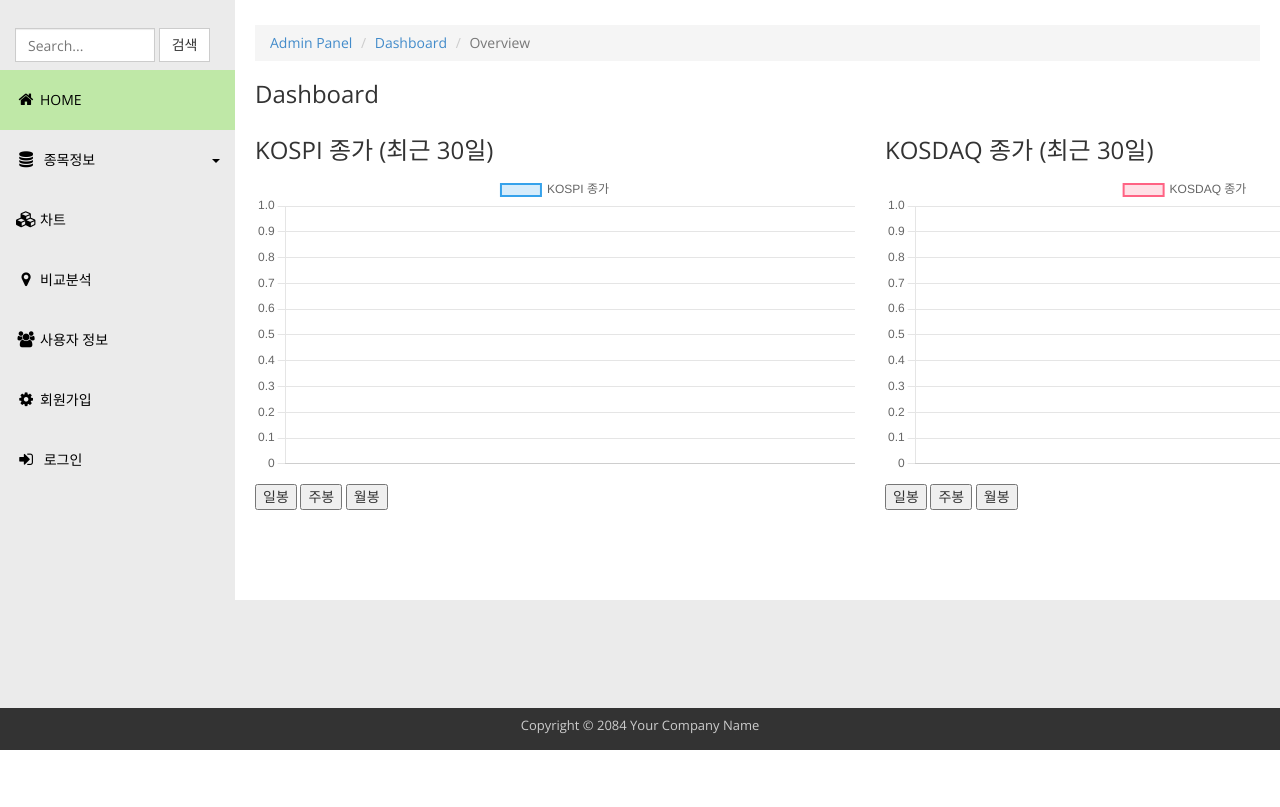
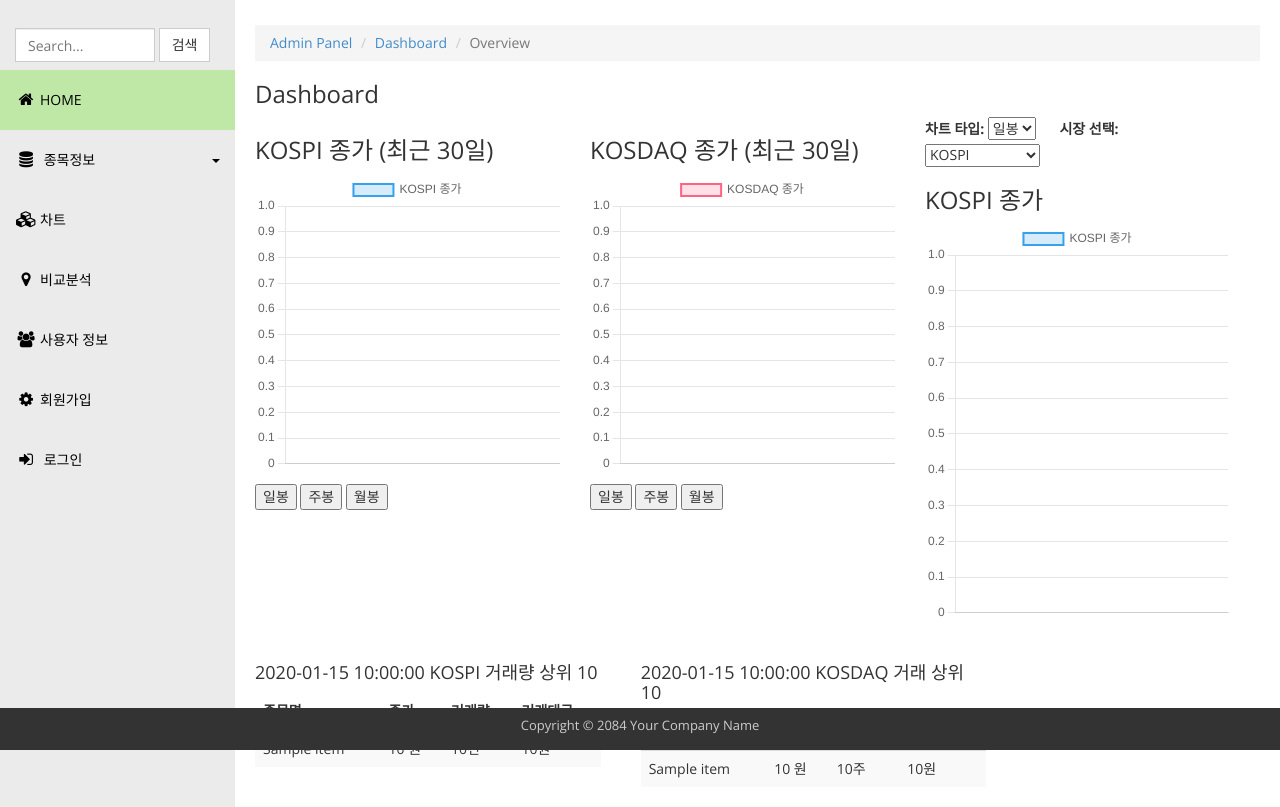
Before and after one commit to kfru5515/Stock_Dashboard, a Flask app: template templates/index.html in a window 1280 px wide. Shown: the part 50-857 px from the top of the page. Before the commit the page ends 800 px from the top, so only its background shows below. Run offline with Flask 3, Linux system fonts and the light colour scheme; the template is opened without the code that fills it: most values are stand-ins (such as "Sample title", 1, 10 or a date in 2020); some libraries are stand-ins or nearby versions.

Commit message:
KOSPI, KOSDAQ, KRW/USD
Top vol 10 KosPi, Kosdaq updated

```diff
--- a/app.py
+++ b/app.py
@@ -7,47 +7,193 @@ from blueprints.auth import auth_bp
 import FinanceDataReader as fdr
 import pandas as pd
 
+from pytz import timezone # 한국시간 사용
 
 
+from datetime import datetime, timedelta
+import os, json
 
 app = Flask(__name__)
 app.secret_key = '1234'
 
+# 거래량: 억/만 단위 + 원
+@app.template_filter('format_kr')
+def format_kr(value):
+    try:
+        num = int(value)
+        if num >= 100000000:
+            return f"{num // 100000000}억 { (num % 100000000) // 10000 }만"
+        elif num >= 10000:
+            return f"{num // 10000}만"
+        else:
+            return str(num)
+    except:
+        return value
+
+# 종가: 숫자 + 원
+@app.template_filter('format_price')
+def format_price(value):
+    try:
+        return f"{int(value):,} 원"
+    except:
+        return value
+
+# 거래대금: 만원 단위 절하 + '만원'
+@app.template_filter('format_trading_value')
+def format_trading_value(value):
+    try:
+        return f"{int(value) // 10000:,} 만원"
+    except:
+        return value
+
+app.jinja_env.filters['format_kr'] = format_kr
+
 @app.route('/')
 @app.route('/index')
 def index():
-    # 1. 데이터 가져오기 (최근 180일 정도)
+    import FinanceDataReader as fdr
+    import pandas as pd
+
     kospi_df = fdr.DataReader('KS11').tail(180).reset_index()
     kosdaq_df = fdr.DataReader('KQ11').tail(180).reset_index()
+    usdkrw_df = fdr.DataReader('USD/KRW').tail(180).reset_index()
+    usdkrw_df.rename(columns={'index': 'Date'}, inplace=True)
 
-    # 2. 함수로 일/주/월봉 구성
+
+    # 날짜를 UTC에서 서울 시간으로 변환 후 날짜만 추출
+    seoul_tz = timezone('Asia/Seoul')
+    kospi_df['Date'] = pd.to_datetime(kospi_df['Date']).dt.tz_localize('UTC').dt.tz_convert(seoul_tz).dt.date
+    kosdaq_df['Date'] = pd.to_datetime(kosdaq_df['Date']).dt.tz_localize('UTC').dt.tz_convert(seoul_tz).dt.date
+    usdkrw_df['Date'] = pd.to_datetime(usdkrw_df['Date']).dt.tz_localize('UTC').dt.tz_convert(seoul_tz).dt.date
+
     def resample_data(df, rule):
+        if 'Date' not in df.columns:
+            df = df.reset_index()
         df['Date'] = pd.to_datetime(df['Date'])
         df.set_index('Date', inplace=True)
         df_resampled = df['Close'].resample(rule).last().dropna()
         return [{'Date': d.strftime('%Y-%m-%d'), 'Close': float(c)} for d, c in df_resampled.items()]
 
-    # 3. 데이터 포맷팅 (30개만 잘라서 사용)
     kospi_daily = kospi_df.tail(30)[['Date', 'Close']]
     kosdaq_daily = kosdaq_df.tail(30)[['Date', 'Close']]
+    usdkrw_daily = usdkrw_df.tail(30)[['Date', 'Close']]
 
-    kospi_data = kospi_daily.to_dict(orient='records')
-    kosdaq_data = kosdaq_daily.to_dict(orient='records')
     kospi_weekly_data = resample_data(kospi_df.copy(), 'W')
     kosdaq_weekly_data = resample_data(kosdaq_df.copy(), 'W')
-    kospi_monthly_data = resample_data(kospi_df.copy(), 'M')
-    kosdaq_monthly_data = resample_data(kosdaq_df.copy(), 'M')
+    usdkrw_weekly_data = resample_data(usdkrw_df.copy(), 'W')
+
+    kospi_monthly_data = resample_data(kospi_df.copy(), 'ME')
+    kosdaq_monthly_data = resample_data(kosdaq_df.copy(), 'ME')
+    usdkrw_monthly_data = resample_data(usdkrw_df.copy(), 'ME')
+
+ #거래량 상위
+    top_kospi_volume = get_top_volume_with_cache('KOSPI')
+    top_kosdaq_volume = get_top_volume_with_cache('KOSDAQ')
+
+    top_kospi_volume = add_trading_value(get_top_volume_with_cache('KOSPI'))
+    top_kosdaq_volume = add_trading_value(get_top_volume_with_cache('KOSDAQ'))
+
+
+# 거래대금
+    top_kospi_volume = add_trading_value(top_kospi_volume)
+    top_kosdaq_volume = add_trading_value(top_kosdaq_volume)
+
+#오늘날
+    yesterday = datetime.now() - timedelta(days=1)
+    today_str = yesterday.strftime('%Y-%m-%d')
+
 
     return render_template('index.html',
-        kospi_data=kospi_data,
-        kosdaq_data=kosdaq_data,
+        kospi_data=kospi_daily.to_dict(orient='records'),
+        kosdaq_data=kosdaq_daily.to_dict(orient='records'),
+        usdkrw_data=usdkrw_daily.to_dict(orient='records'),
         kospi_weekly_data=kospi_weekly_data,
         kosdaq_weekly_data=kosdaq_weekly_data,
+        usdkrw_weekly_data=usdkrw_weekly_data,
         kospi_monthly_data=kospi_monthly_data,
-        kosdaq_monthly_data=kosdaq_monthly_data
+        kosdaq_monthly_data=kosdaq_monthly_data,
+        usdkrw_monthly_data=usdkrw_monthly_data,
+        kospi_top_volume=top_kospi_volume,
+        kosdaq_top_volume=top_kosdaq_volume,
+
+        today=today_str
     )
 
 
+
+
+def add_trading_value(stock_list):
+    for item in stock_list:
+        item['TradingValue'] = item['Close'] * item['Volume']
+    return stock_list
+
+
+def get_top_volume_stocks(market, top_n=10):
+    stock_list = fdr.StockListing(market)[['Name', 'Code']]
+    result = []
+
+    for _, row in stock_list.iterrows():
+        try:
+            df = fdr.DataReader(row['Code']).tail(1)
+            if not df.empty:
+                volume = df['Volume'].iloc[0]
+                close = df['Close'].iloc[0]
+                trading_value = volume * close
+                result.append({
+                    'Name': row['Name'],
+                    'Code': row['Code'],
+                    'Close': float(close),  # 여기 변환
+                    'Volume': int(volume)   # 여기 변환
+                })
+        except:
+            continue  # 오류 무시하고 다음 종목 처리
+
+    result_sorted = sorted(result, key=lambda x: x['Volume'], reverse=True)
+    return result_sorted[:top_n]
+
+
+
+
+cache_path = 'cache/top_volume.json'
+
+import os
+import json
+
+def get_top_volume_with_cache(market, top_n=10):
+        # cache 폴더가 없으면 생성
+    os.makedirs(os.path.dirname(cache_path), exist_ok=True)
+
+    cache = {}
+    if os.path.exists(cache_path):
+        with open(cache_path, 'r', encoding='utf-8') as f:
+            try:
+                cache = json.load(f)
+            except:
+                cache = {}
+
+    today = datetime.now().strftime('%Y-%m-%d')
+
+    # 날짜가 다르면 초기화
+    if cache.get('date') != today:
+        cache = {'date': today}
+
+    # 캐시에 이미 있으면 바로 리턴
+    if f'top_{market.lower()}' in cache:
+        return cache[f'top_{market.lower()}']
+
+    # 없으면 데이터 새로 조회
+    result = get_top_volume_stocks(market, top_n)
+    cache[f'top_{market.lower()}'] = result
+
+    # 다시 저장
+    with open(cache_path, 'w', encoding='utf-8') as f:
+        json.dump(cache, f, ensure_ascii=False, indent=2)
+
+    return result
+
+# 사용 예
+top_kospi_volume = get_top_volume_with_cache('KOSPI')
+top_kosdaq_volume = get_top_volume_with_cache('KOSDAQ')
 
 app.register_blueprint(auth_bp, url_prefix='/auth')
 
@@ -56,7 +202,5 @@ app.register_blueprint(tables_bp)
 app.register_blueprint(join_bp)
 app.register_blueprint(data_bp)
 
-
-
 if __name__ == '__main__':
     app.run(debug=True)
--- a/templates/index.html
+++ b/templates/index.html
@@ -83,26 +83,88 @@
       </ol>
       <h1>Dashboard</h1>
 
-      <div style="display: flex; gap: 30px;">
-        <div style="flex: 1;">
+      <div style="display: flex; gap: 30px; flex-wrap: wrap;">
+        <div style="flex: 1 1 300px; min-width: 300px;">
           <h3>KOSPI 종가 (최근 30일)</h3>
-          <canvas id="kospiChart" width="600" height="300"></canvas>
+          <canvas id="kospiChart" style="width: 100%; height: 300px;"></canvas>
           <div style="margin-top: 10px;">
             <button class="btn-kospi" data-type="daily">일봉</button>
             <button class="btn-kospi" data-type="weekly">주봉</button>
             <button class="btn-kospi" data-type="monthly">월봉</button>
           </div> <!-- 버튼  -->
         </div>
-        <div style="flex: 1;">
+        <div style="flex: 1 1 300px; min-width: 300px;">
           <h3>KOSDAQ 종가 (최근 30일)</h3>
-          <canvas id="kosdaqChart" width="600" height="300"></canvas>
+          <canvas id="kosdaqChart" style="width: 100%; height: 300px;"></canvas>
           <div style="margin-top: 10px;">
             <button class="btn-kosdaq" data-type="daily">일봉</button>
             <button class="btn-kosdaq" data-type="weekly">주봉</button>
             <button class="btn-kosdaq" data-type="monthly">월봉</button>
           </div>
         </div>
+        <div style="flex: 1 1 300px; min-width: 300px;">
+          <label for="chartTypeSelect">차트 타입:</label>
+          <select id="chartTypeSelect">
+            <option value="daily">일봉</option>
+            <option value="weekly">주봉</option>
+            <option value="monthly">월봉</option>
+          </select>
+
+          <label for="marketSelect" style="margin-left: 20px;">시장 선택:</label>
+          <select id="marketSelect">
+            <option value="kospi">KOSPI</option>
+            <option value="kosdaq">KOSDAQ</option>
+            <option value="usdkrw">USD/KRW 환율</option>
+          </select>
+
+          <h3 id="chartTitle" style="margin-top: 20px;">KOSPI 종가</h3>
+          <canvas id="mainChart" style="width: 100%; height: 400px;"></canvas>
         </div>
+
+        <hr>
+
+        <div style="display: flex; gap: 40px; flex-wrap: wrap;">
+          <div style="flex: 1;">
+            <h4>{{ today }} KOSPI 거래량 상위 10 </h4>
+            <table class="table table-striped">
+              <thead>
+                <tr><th>종목명</th><th>종가</th><th>거래량</th><th>거래대금</th></tr>
+              </thead>
+              <tbody>
+                {% for item in kospi_top_volume %}
+                <tr>
+                  <td>{{ item.Name }}</td>
+                  <td>{{ item.Close | format_price }}</td>
+                  <td>{{ item.Volume|format_kr }}건</td>
+                  <td>{{ item.TradingValue|format_kr }}원</td>
+                </tr>
+                {% endfor %}
+              </tbody>
+            </table>
+          </div>
+
+          <div style="flex: 1;">
+            <h4>{{ today }} KOSDAQ 거래 상위 10</h4>
+            <table class="table table-striped">
+              <thead>
+                <tr><th>종목명</th><th>종가</th><th>거래량</th><th>거래대금</th></tr>
+              </thead>
+              <tbody>
+                {% for item in kosdaq_top_volume %}
+                <tr>
+                  <td>{{ item.Name }}</td>
+                  <td>{{ item.Close | format_price }}</td>
+                  <td>{{ item.Volume|format_kr }}주</td>
+                  <td>{{ item.TradingValue|format_kr }}원</td>
+                </tr>
+                {% endfor %}
+              </tbody>
+            </table>
+          </div>
+        </div>
+
+      </div>
+
 
       {% endblock %}
     </div>
@@ -121,8 +183,23 @@
 
 <script>
   // Flask에서 넘긴 데이터를 JS 객체로 변환
-  const kospiData = {{ kospi_data | tojson }};
-  const kosdaqData = {{ kosdaq_data | tojson }};
+  const dataMap = {
+    daily: {
+      kospi: {{ kospi_data | tojson }},
+      kosdaq: {{ kosdaq_data | tojson }},
+      usdkrw: {{ usdkrw_data | tojson }}
+    },
+    weekly: {
+      kospi: {{ kospi_weekly_data | tojson }},
+      kosdaq: {{ kosdaq_weekly_data | tojson }},
+      usdkrw: {{ usdkrw_weekly_data | tojson }}
+    },
+    monthly: {
+      kospi: {{ kospi_monthly_data | tojson }},
+      kosdaq: {{ kosdaq_monthly_data | tojson }},
+      usdkrw: {{ usdkrw_monthly_data | tojson }}
+    }
+  };
 
   // 날짜(YYYY-MM-DD)만 추출 및 종가 배열 생성 함수
   function parseChartData(data) {
@@ -135,8 +212,9 @@
     };
   }
 
-  const kospiChartData = parseChartData(kospiData);
-  const kosdaqChartData = parseChartData(kosdaqData);
+  // 초기 데이터 파싱
+  const kospiChartData = parseChartData(dataMap.daily.kospi);
+  const kosdaqChartData = parseChartData(dataMap.daily.kosdaq);
 
   // 코스피 차트 생성
   const ctxKospi = document.getElementById('kospiChart').getContext('2d');
@@ -189,6 +267,68 @@
       }
     }
   });
+
+  let mainChart;
+
+  function createChart(ctx, label, color) {
+    return new Chart(ctx, {
+      type: 'line',
+      data: {
+        labels: [],
+        datasets: [{
+          label,
+          data: [],
+          borderColor: color,
+          backgroundColor: color.replace('1)', '0.2)'),
+          fill: true,
+          tension: 0.3,
+          pointRadius: 3,
+          pointHoverRadius: 5,
+          borderWidth: 2
+        }]
+      },
+      options: {
+        responsive: true,
+        scales: {
+          y: {
+            beginAtZero: false
+          }
+        }
+      }
+    });
+  }
+
+  function updateChart(chart, data, label) {
+    chart.data.labels = data.labels;
+    chart.data.datasets[0].data = data.closes;
+    chart.data.datasets[0].label = label;
+    chart.update();
+  }
+
+  function updateMainChart() {
+    const type = document.getElementById('chartTypeSelect').value;
+    const market = document.getElementById('marketSelect').value;
+
+    const data = parseChartData(dataMap[type][market]);
+    const labelMap = {
+      kospi: 'KOSPI 종가',
+      kosdaq: 'KOSDAQ 종가',
+      usdkrw: 'USD/KRW 환율'
+    };
+
+    document.getElementById('chartTitle').textContent = labelMap[market];
+    updateChart(mainChart, data, labelMap[market]);
+  }
+
+  document.addEventListener('DOMContentLoaded', () => {
+    const ctx = document.getElementById('mainChart').getContext('2d');
+    mainChart = createChart(ctx, 'KOSPI 종가', 'rgba(54, 162, 235, 1)');
+    updateMainChart();
+
+    document.getElementById('chartTypeSelect').addEventListener('change', updateMainChart);
+    document.getElementById('marketSelect').addEventListener('change', updateMainChart);
+  });
+
 </script>
 
 </body>
```
Also changed, not shown: 1 other file. Lines whose indentation alone changed are shown as unchanged.
